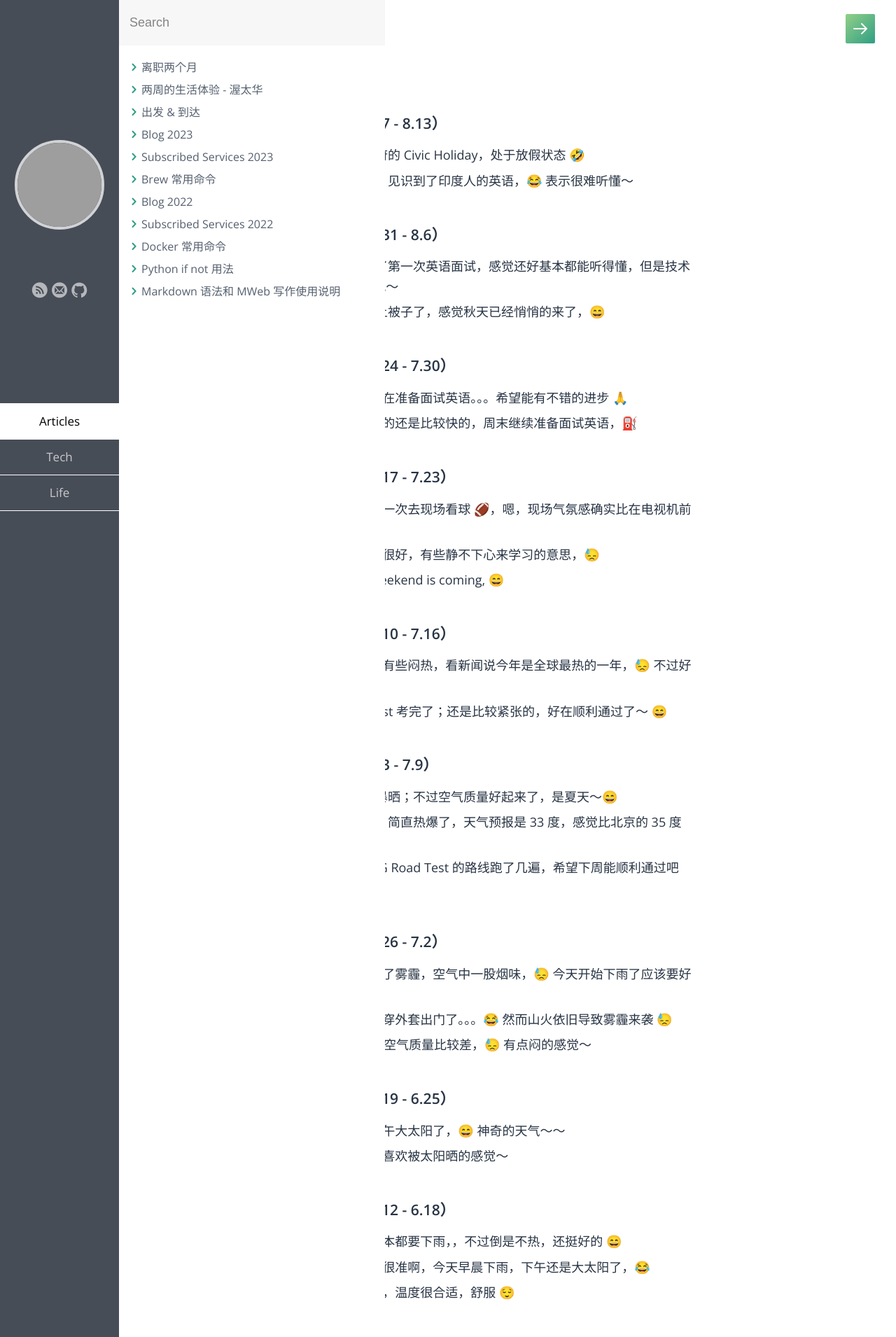
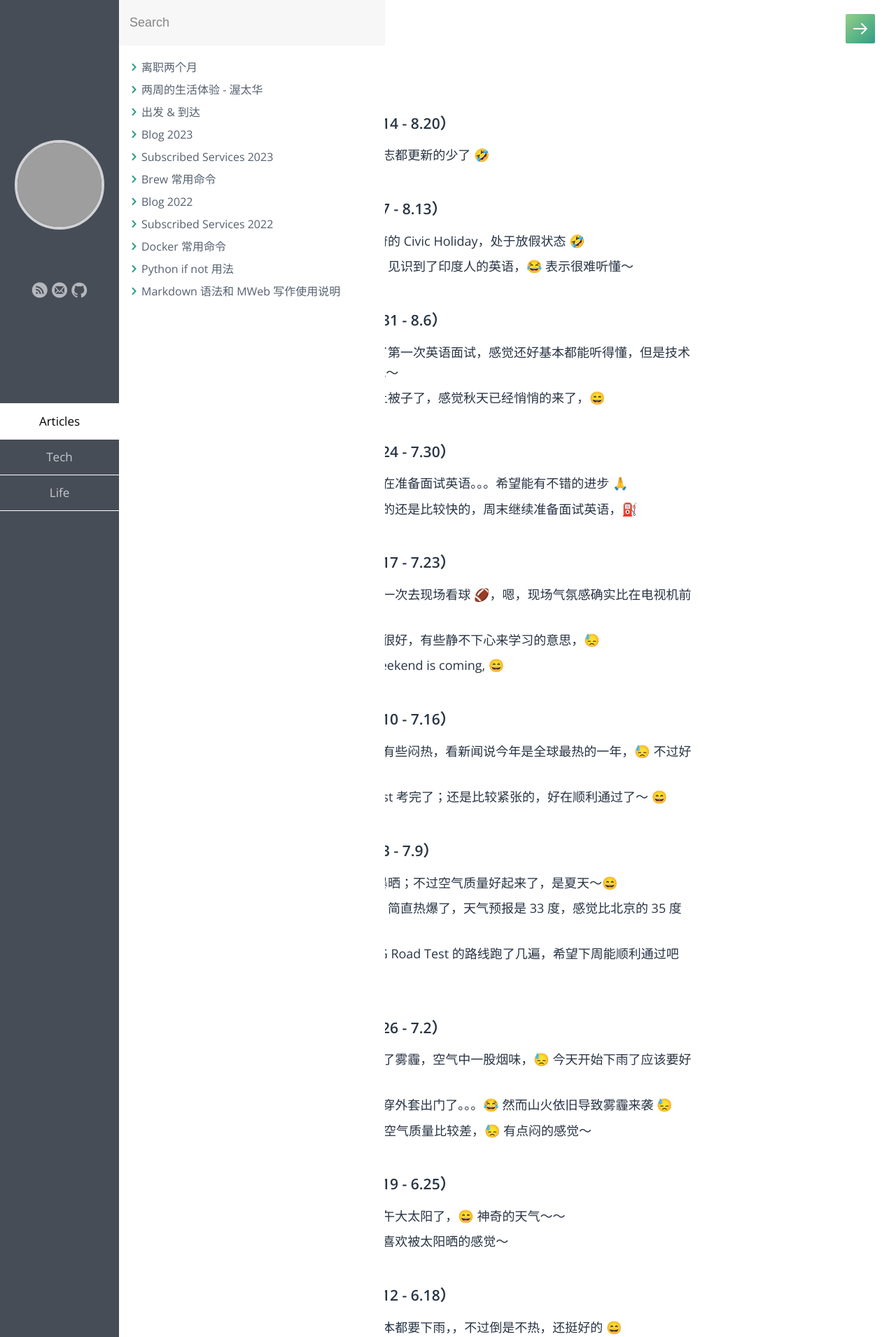
Before and after one commit to samxupeiran/samxupeiran.github.io, a Jekyll site: the page built from _posts/life/2023-01-03-my-blog.md, in a window 1280 px wide. Shown: the top 1910 px of the page at 70% size. Built offline with Jekyll 4.4.1, drawn with Linux system fonts in a browser that asks for light colours; some web fonts are replaced; some of the changed text lies outside the part shown; grey boxes are pictures that could not be loaded.

Commit message:
feat: add weekly blog 8.16

```diff
--- a/_posts/life/2023-01-03-my-blog.md
+++ b/_posts/life/2023-01-03-my-blog.md
@@ -5,6 +5,9 @@ category: Life
 tags: Blog
 ---
 
+
+- ### 2023 年 8 月 第 3 周（8.14 - 8.20）
+     - 8.16 最近有些懒了的，日志都更新的少了 🤣
 
 - ### 2023 年 8 月 第 2 周（8.7 - 8.13）
      - 8.7 今天是加拿大部分省府的 Civic Holiday，处于放假状态 🤣
```
